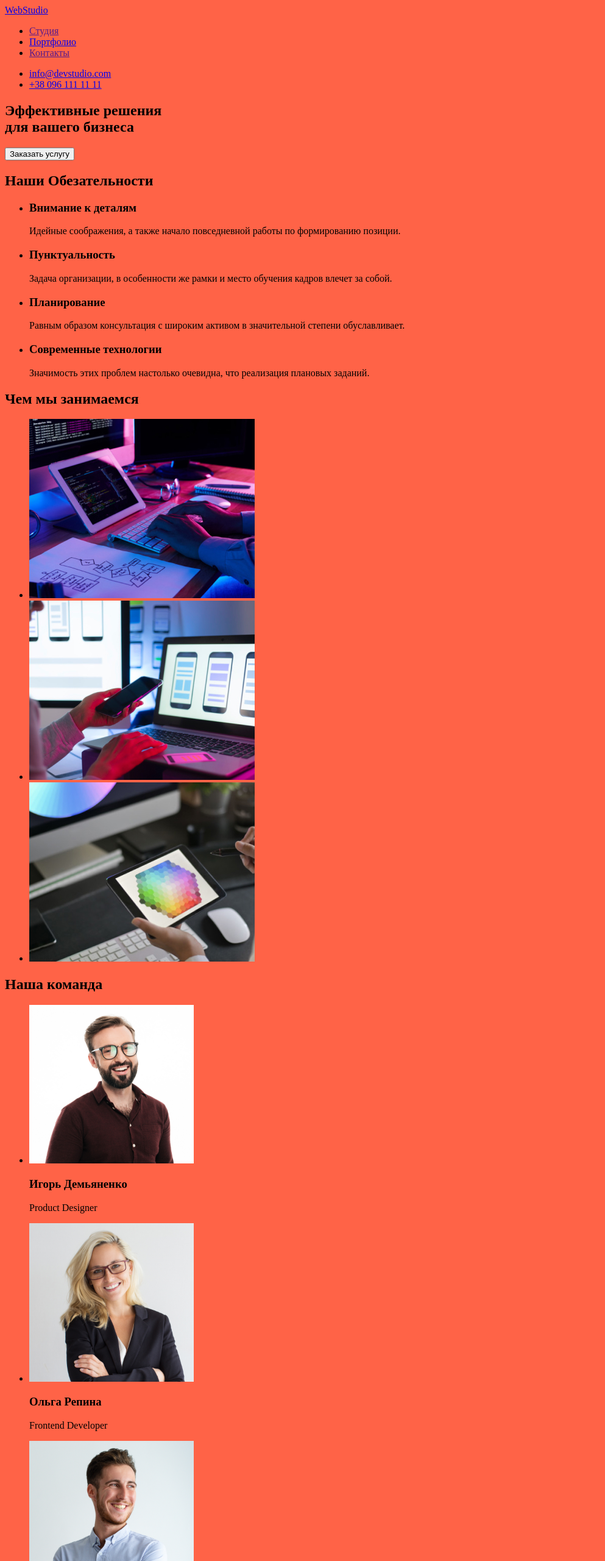
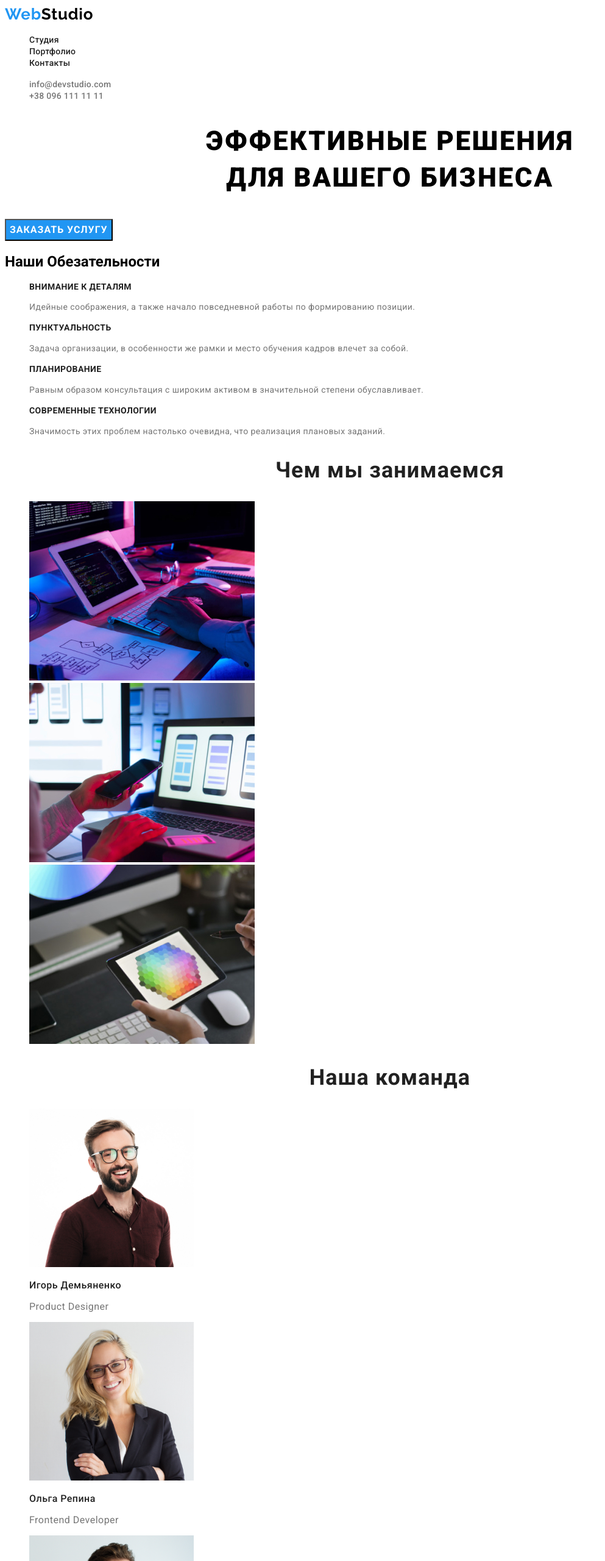
Before and after one commit to Antonyly/goit-markup-hw-02, a plain HTML site: page index.html in a window 1280 px wide. Shown: the top 2560 px of the page at 61% size, without its empty margins (0-993 px from the left). Drawn offline with Linux system fonts and the light colour scheme.

Commit message:
Update styles.css

```diff
--- a/css/styles.css
+++ b/css/styles.css
@@ -1,3 +1,245 @@
+:root {
+  --primary-font-family: "Roboto", sans-serif;
+  --secondary-font-family: "Raleway", sans-serif;
+  --primary-text-color-dark: #212121;
+  --primary-text-color-light: #757575;
+  --secondary-text-color-light: #ffffff;
+  --third-text-color-light: #f5f4fa;
+  --accent-color: #2196f3;
+}
 body {
-    background-color: tomato;
+  font-family: "Raleway", sans-serif;
+  font-family: "Roboto", sans-serif;
+  background-color: var(--secondary-text-color-light);
 }
+.list {
+  list-style: none;
+  text-decoration: none;
+}
+.link {
+  text-decoration: none;
+}
+/* ========= Start Components ========= */
+
+.logo {
+  font-family: Raleway, sans-serif;
+  font-size: 26px;
+  line-height: 1.19;
+  letter-spacing: 0.03em;
+  color: #000000;
+}
+.logo-site {
+  font-family: Raleway, sans-serif;
+  font-size: 26px;
+  line-height: 1.19;
+  letter-spacing: 0.03em;
+  color: var(--accent-color);
+}
+/* ========= End Components ========= */
+
+/* ========= Start Header ========= */
+.nav-list-link {
+  font-family: Roboto, sans-serif;
+  font-style: normal;
+  font-weight: 500;
+  font-size: 14px;
+  line-height: 1.14;
+  letter-spacing: 0.02em;
+  color: #212121;
+}
+.nav-list-link:hover,
+.nav-list-link:focus {
+  color: var(--accent-color);
+}
+.contact-link {
+  font-family: Roboto, sans-serif;
+  font-style: normal;
+  font-weight: 500;
+  font-size: 14px;
+  line-height: 1.14;
+  letter-spacing: 0.02em;
+
+  color: var(--primary-text-color-light);
+}
+.conact-link:hover,
+.conact-link:focus {
+  color: var(--accent-color);
+}
+/* ========= End Header ========= */
+
+/* ========= Start Hero ========= */
+.hero-title {
+  font-family: Roboto, sans-serif;
+  font-weight: 900;
+  font-size: 44px;
+  line-height: 1.36;
+  text-align: center;
+  letter-spacing: 0.06em;
+  text-transform: uppercase;
+
+  /* color: var(--secondary-text-color-light); */
+}
+.hero-btn {
+  font-family: Roboto, sans-serif;
+  font-weight: bold;
+  font-size: 16px;
+  line-height: 1.88;
+  letter-spacing: 0.06em;
+  text-transform: uppercase;
+  background-color: var(--accent-color);
+  cursor: pointer;
+
+  color: var(--secondary-text-color-light);
+}
+.hero-btn:hover,
+.hero-btn:focus {
+  background-color: #188ce8;
+  color: var(--secondary-text-color-light);
+}
+/* ========= End Hero ========= */
+
+/* ========= Start Obligation  ========= */
+.caption-subtitle {
+  font-family: var(--primary-font-family);
+  font-weight: bold;
+  font-size: 14px;
+  line-height: 1.14;
+  letter-spacing: 0.03em;
+  text-transform: uppercase;
+  color: var(--primary-text-color-dark);
+}
+.caption-text {
+  font-family: var(--primary-font-family);
+  font-weight: normal;
+  font-size: 14px;
+  line-height: 1.71;
+  letter-spacing: 0.03em;
+  color: var(--primary-text-color-light);
+}
+.obligation {
+  font-family: var(--primary-font-family);
+  font-weight: bold;
+  font-size: 36px;
+  line-height: 1.17;
+  text-align: center;
+  letter-spacing: 0.03em;
+  color: var(--primary-text-color-dark);
+}
+
+/* ========= End Obligation ========= */
+
+/* ========= Start Team ========= */
+.subtitle {
+  font-family: var(--primary-font-family);
+  font-weight: bold;
+  font-size: 36px;
+  line-height: 1.17;
+  text-align: center;
+  letter-spacing: 0.03em;
+  color: var(--primary-text-color-dark);
+}
+.subtitle-text {
+  font-family: var(--primary-font-family);
+  font-weight: 500;
+  font-size: 16px;
+  line-height: 1.19;
+  /* text-align: center; */
+  letter-spacing: 0.03em;
+  color: var(--primary-text-color-dark);
+}
+.subtitle-test-desk {
+  font-family: var(--primary-font-family);
+  font-weight: normal;
+  font-size: 16px;
+  line-height: 1.19;
+  /* text-align: center; */
+  letter-spacing: 0.03em;
+  color: var(--primary-text-color-light);
+}
+/* ========= End Team ========= */
+
+/* ========= Start Footer ========= */
+.footer {
+  background-color: #2f303a;
+}
+.footer-logo {
+  font-family: Raleway, sans-serif;
+  font-size: 26px;
+  line-height: 1.19;
+  letter-spacing: 0.03em;
+  color: var(--secondary-text-color-light);
+}
+.logo-site-footer {
+  font-family: Raleway, sans-serif;
+  font-size: 26px;
+  line-height: 1.19;
+  letter-spacing: 0.03em;
+  color: var(--accent-color);
+}
+.footer-list-address {
+  font-family: var(--primary-font-family);
+  font-style: normal;
+  font-weight: normal;
+  font-size: 14px;
+  line-height: 1.71;
+  letter-spacing: 0.03em;
+  color: var(--secondary-text-color-light);
+}
+.footer-list-address:hover,
+.footer-list-address:focus {
+  color: var(--accent-color);
+}
+.footer-list-link {
+  font-family: var(--primary-font-family);
+  font-style: normal;
+  font-weight: normal;
+  font-size: 14px;
+  line-height: 1.71;
+  letter-spacing: 0.03em;
+  color: rgba(255, 255, 255, 0.6);
+}
+.footer-list-link:hover,
+.footer-list-link:focus {
+  color: var(--accent-color);
+}
+
+/* ========= End Footer ========= */
+
+/* ========= Prtfolio Html ========= */
+
+/* ========= Start Work ========= */
+.portfolio-btn {
+  font-family: var(--primary-font-family);
+  font-style: normal;
+  font-weight: 500;
+  font-size: 16px;
+  line-height: 1.63;
+  text-align: center;
+  letter-spacing: 0.03em;
+  color: var(--primary-text-color-dark);
+  background-color: var(--third-text-color-light);
+}
+.portfolio-btn:hover,
+.portfolio-btn:focus {
+  color: var(--secondary-text-color-light);
+  background-color: var(--accent-color);
+}
+
+.main-list-title {
+  font-family: var(--primary-font-family);
+  font-style: normal;
+  font-weight: bold;
+  font-size: 18px;
+  line-height: 2;
+  letter-spacing: 0.06em;
+  color: var(--primary-text-color-dark);
+}
+.main-list-subtitle {
+  font-family: var(--primary-font-family);
+  font-style: normal;
+  font-weight: normal;
+  font-size: 16px;
+  line-height: 1.87;
+  letter-spacing: 0.03em;
+  color: var(--primary-text-color-light);
+}
```
